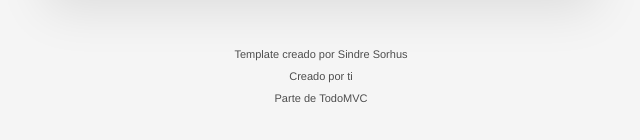
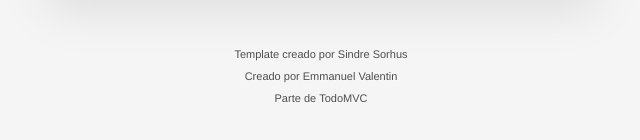
Before and after one commit to emmagp3/todo-vite-app, a website built with Vite: page index.html in a window 1280 px wide. Shown: the part 254-394 px from the top of the page, 319-959 px from the left. Built offline with nearby package versions, Linux system fonts and the light colour scheme.

Commit message:
Update app.html

```diff
--- a/src/todos/app.html
+++ b/src/todos/app.html
@@ -55,6 +55,6 @@
 <footer class="info">
   <p>Template creado por <a href="http://sindresorhus.com">Sindre Sorhus</a></p>
   <!-- Change this out with your name and url ↓ -->
-  <p>Creado por <a href="http://todomvc.com">ti</a></p>
+  <p>Creado por <a href="http://emmanuel-valentin.github.io">Emmanuel Valentin</a></p>
   <p>Parte de <a href="http://todomvc.com">TodoMVC</a></p>
 </footer>
```
